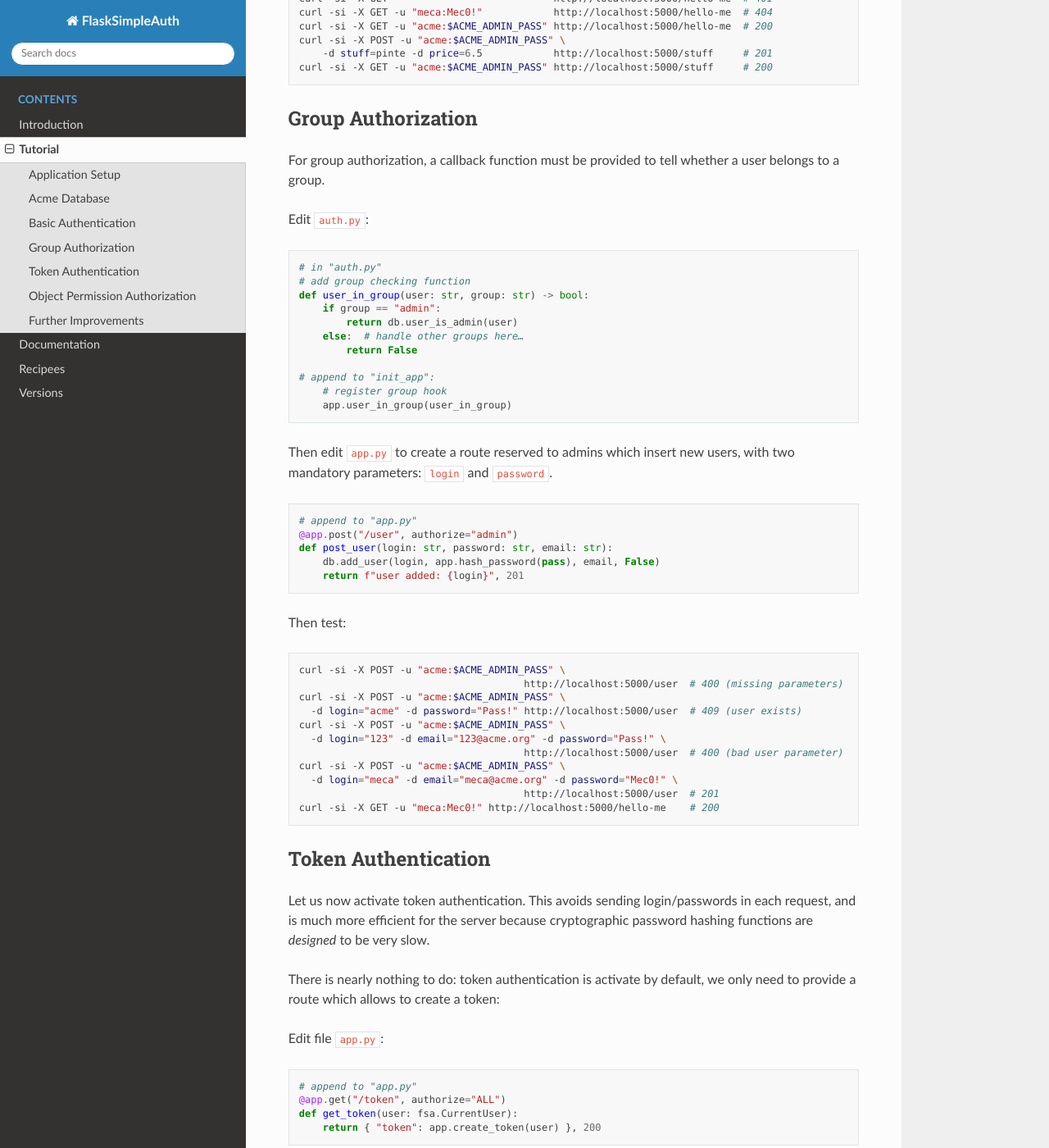
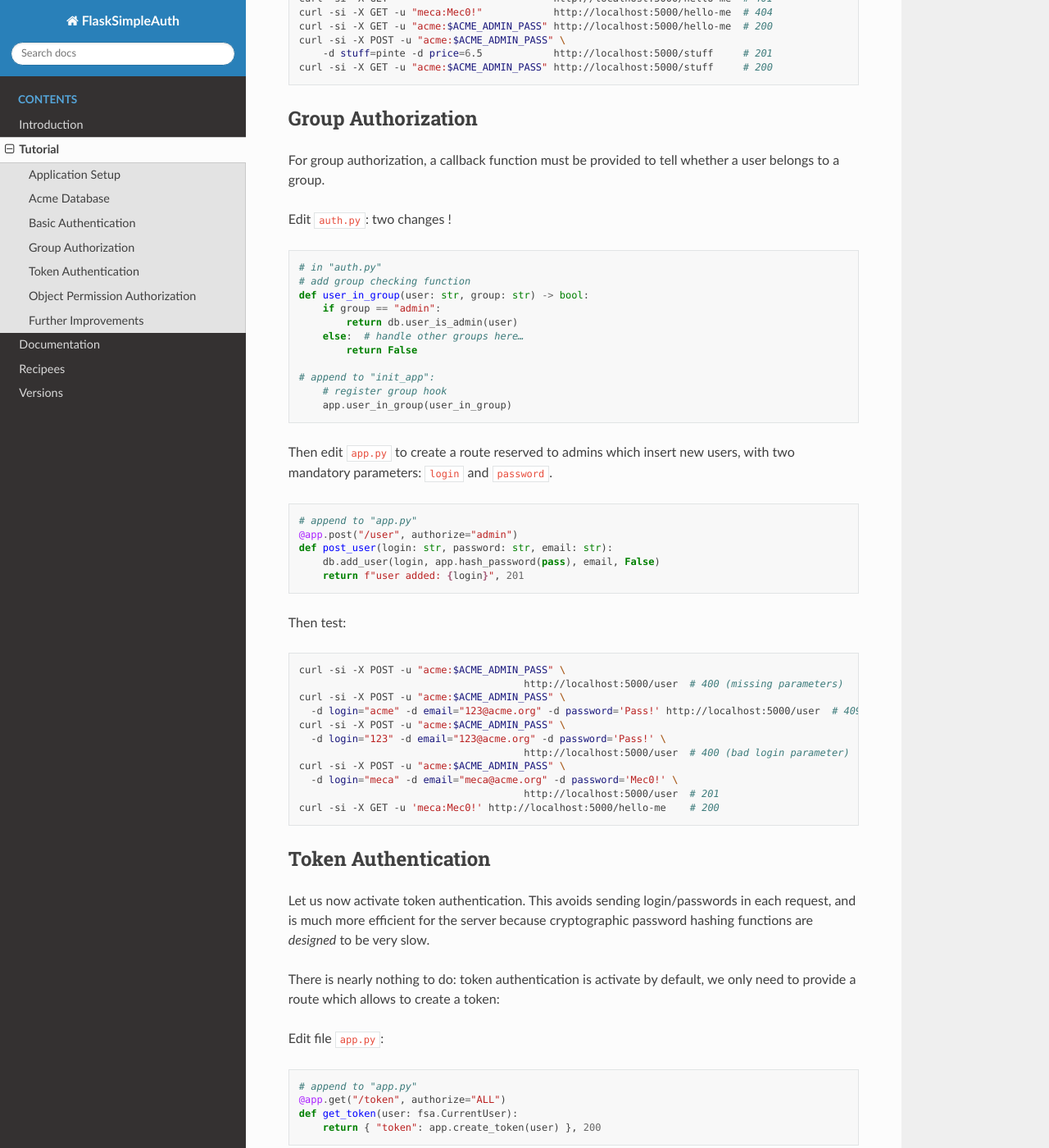
Before and after one commit to zx80/flask-simple-auth, a Sphinx documentation site: the page built from docs/TUTORIAL.md, in a window 1280 px wide and 1400 px high, scrolled down 4408 px. Shown: the whole window at 82% size. Built offline with Sphinx 7.4.7 and the Read the Docs theme 2.0.0, drawn with Linux system fonts in a browser that asks for light colours; pages that are not in the unit, such as notebooks, are missing from menus.

Commit message:
Update TUTORIAL.md
fixes on 'Group Authorization'

````diff
--- a/docs/TUTORIAL.md
+++ b/docs/TUTORIAL.md
@@ -246,7 +246,7 @@ curl -si -X GET -u "acme:$ACME_ADMIN_PASS" http://localhost:5000/stuff     # 200
 For group authorization, a callback function must be provided to tell whether a
 user belongs to a group.
 
-Edit `auth.py`:
+Edit `auth.py`: two changes !
 
 ```python
 # in "auth.py"
@@ -279,14 +279,14 @@ Then test:
 curl -si -X POST -u "acme:$ACME_ADMIN_PASS" \
                                       http://localhost:5000/user  # 400 (missing parameters)
 curl -si -X POST -u "acme:$ACME_ADMIN_PASS" \
-  -d login="acme" -d password="Pass!" http://localhost:5000/user  # 409 (user exists)
+  -d login="acme" -d email="123@acme.org" -d password='Pass!' http://localhost:5000/user  # 409 (user exists)
 curl -si -X POST -u "acme:$ACME_ADMIN_PASS" \
-  -d login="123" -d email="123@acme.org" -d password="Pass!" \
-                                      http://localhost:5000/user  # 400 (bad user parameter)
+  -d login="123" -d email="123@acme.org" -d password='Pass!' \
+                                      http://localhost:5000/user  # 400 (bad login parameter)
 curl -si -X POST -u "acme:$ACME_ADMIN_PASS" \
-  -d login="meca" -d email="meca@acme.org" -d password="Mec0!" \
+  -d login="meca" -d email="meca@acme.org" -d password='Mec0!' \
                                       http://localhost:5000/user  # 201
-curl -si -X GET -u "meca:Mec0!" http://localhost:5000/hello-me    # 200
+curl -si -X GET -u 'meca:Mec0!' http://localhost:5000/hello-me    # 200
 ```
 
 ## Token Authentication
````
